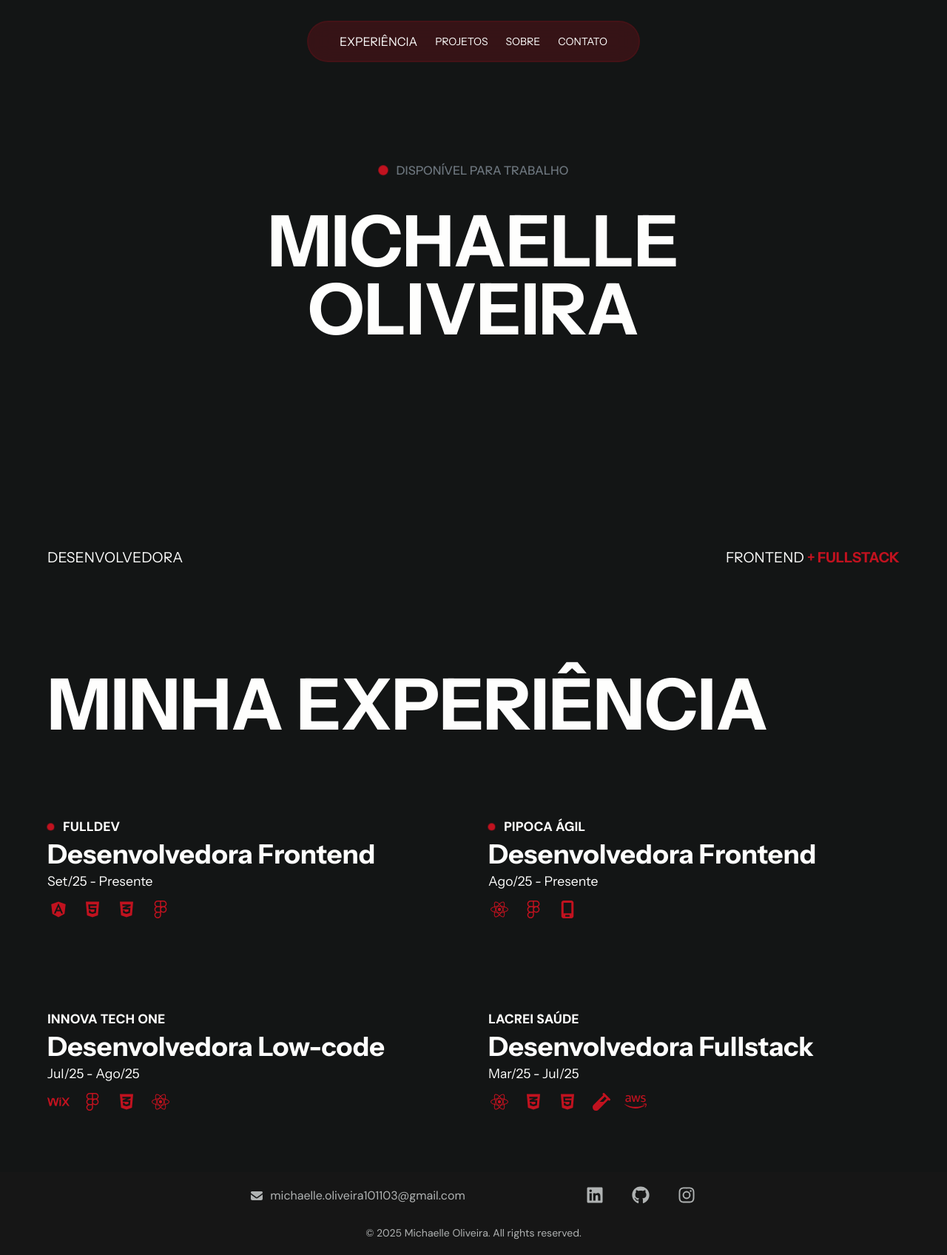
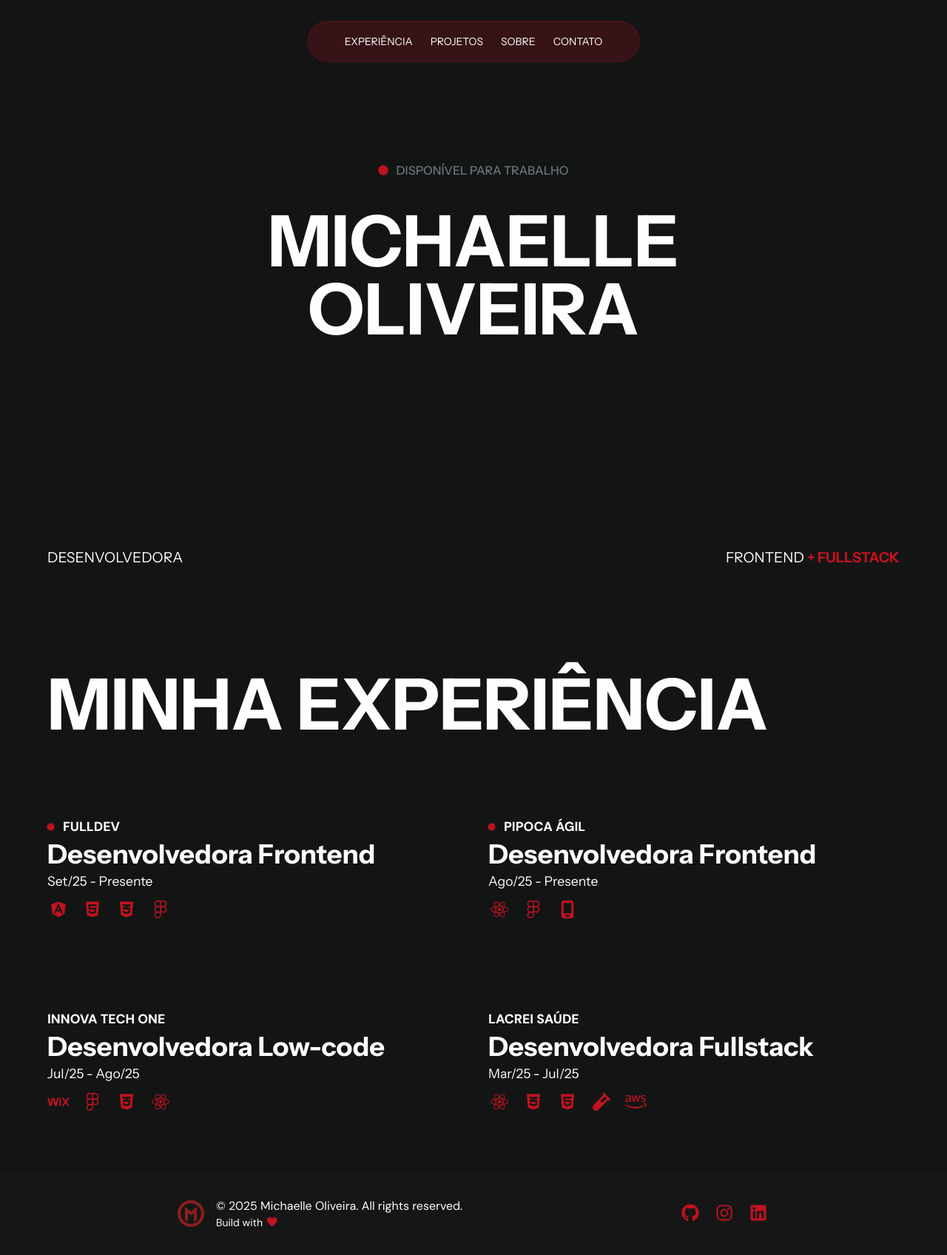
Before and after one commit to michaelleoliveir/mikl_portfolio, a Next.js app: page / in a window 1280 px wide. Shown: the whole page at 74% size. Built offline with nearby package versions, Linux system fonts and the light colour scheme; a web font is replaced by a local one.

Commit message:
feat: refines footer UI and enhances navbar navigation

```diff
--- a/src/components/ui/Footer.tsx
+++ b/src/components/ui/Footer.tsx
@@ -1,36 +1,38 @@
 import { FontAwesomeIcon } from '@fortawesome/react-fontawesome'
-import { faEnvelope } from '@fortawesome/free-solid-svg-icons'
+import { faHeart } from '@fortawesome/free-solid-svg-icons'
 import { faGithub, faInstagram, faLinkedin } from '@fortawesome/free-brands-svg-icons'
 import React from 'react';
+
+import Image from "next/image";
 
 const teste = () => {
     const [year, setYear] = React.useState<number>(new Date().getFullYear());
 
     return (
-        <div className='bg-background-footer w-full h-28 mt-10 flex items-center justify-center font-dm-sans'>
-            <div>
-                <div className='flex flex-row justify-between w-full gap-40'>
-                    <a href="mailto:michaelle.oliveira101103@gmail.com" className='flex justify-center items-center gap-2'>
-                        <FontAwesomeIcon icon={faEnvelope} color='#b0b3b3' />
-                        <p className='text-light-letter'>michaelle.oliveira101103@gmail.com</p>
-                    </a>
+        <footer className='bg-background-footer w-full h-28 mt-10 px-60 flex flex-row items-center justify-between font-dm-sans'>
+            {/* logo and name */}
+            <div className='flex flex-row gap-4'>
+                <div className='flex items-center'>
+                    <Image src='/logo.png' alt="Logo" width={36} height={36} />
+                </div>
+                <div className='text-letter'>
+                    <p>© 2025 Michaelle Oliveira. All rights reserved.</p>
+                    <p className='text-sm'>Build with <FontAwesomeIcon icon={faHeart} color='#c1121f' /></p>
+                </div>
+            </div>
 
-                    <div className='flex gap-8'>
-                        <a href="https://www.linkedin.com/in/michaelle-oliveira/" target='_blank'>
-                            <FontAwesomeIcon icon={faLinkedin} size='xl' color='#b0b3b3' />
-                        </a>
-                        <a href="https://github.com/michaelleoliveir" target='_blank'>
-                            <FontAwesomeIcon icon={faGithub} size='xl' color='#b0b3b3' />
-                        </a>
-                        <a href="https://www.instagram.com/hi_mikl/" target='_blank'>
-                            <FontAwesomeIcon icon={faInstagram} size='xl' color='#b0b3b3' />
-                        </a>
-                    </div>
-                </div>
-
-                <p className='flex justify-center text-light-letter mt-7 text-sm'>© {year} Michaelle Oliveira. All rights reserved.</p>
+            <div className='flex flex-row gap-4'>
+                <a href="https://github.com/michaelleoliveir" target='_blank'>
+                    <FontAwesomeIcon icon={faGithub} color='#c1121f' size='xl' />
+                </a>
+                <a href="https://www.instagram.com/hi_mikl/" target='_blank'>
+                    <FontAwesomeIcon icon={faInstagram} color='#c1121f' size='xl' />
+                </a>
+                <a href="https://www.linkedin.com/in/michaelle-oliveira/" target='_blank'>
+                    <FontAwesomeIcon icon={faLinkedin} color='#c1121f' size='xl' />
+                </a>
             </div>
-        </div>
+        </footer>
     )
 }
 
--- a/src/components/ui/Navbar.tsx
+++ b/src/components/ui/Navbar.tsx
@@ -1,24 +1,39 @@
 const Navbar = () => {
     const scrollToSection = (sectionId: string) => {
         const section = document.getElementById(sectionId);
-
-        if(section) {
-            section.scrollIntoView({ behavior: 'smooth' })
-        }
-    }
+        if (section) section.scrollIntoView({ behavior: 'smooth' });
+    };
 
     return (
         <nav className="fixed top-0 left-1/2 -translate-x-1/2 z-50 mt-7 h-14 w-[90%] max-w-[450px] flex items-center justify-center rounded-full bg-highlight/20 backdrop-blur-lg border-2 border-highlight/10">
             <div className="flex items-center gap-6">
-                <button onClick={() => scrollToSection('experience')} className="font-instrument text-letter cursor-pointer">
-                    EXPERIÊNCIA
-                </button>
-                <p className="text-letter font-instrument text-sm">PROJETOS</p>
-                <p className="text-letter font-instrument text-sm">SOBRE</p>
-                <p className="text-letter font-instrument text-sm">CONTATO</p>
+                {[
+                    { id: 'experience', label: 'EXPERIÊNCIA' },
+                    { id: 'projects', label: 'PROJETOS' },
+                    { id: 'about', label: 'SOBRE' },
+                    { id: 'contact', label: 'CONTATO' },
+                ].map((item) => (
+                    <button
+                        key={item.id}
+                        onClick={() => scrollToSection(item.id)}
+                        className="
+                            relative
+                            cursor-pointer
+                            font-instrument text-letter text-sm
+                            after:content-['']
+                            after:absolute after:left-0 after:-bottom-1
+                            after:w-0 after:h-0.5
+                            after:bg-letter/70
+                            after:transition-all after:duration-500
+                            hover:after:w-full
+                        "
+                    >
+                        {item.label}
+                    </button>
+                ))}
             </div>
         </nav>
-    )
-}
+    );
+};
 
-export default Navbar
+export default Navbar;
```
Also changed, not shown: public/logo.png (added).
